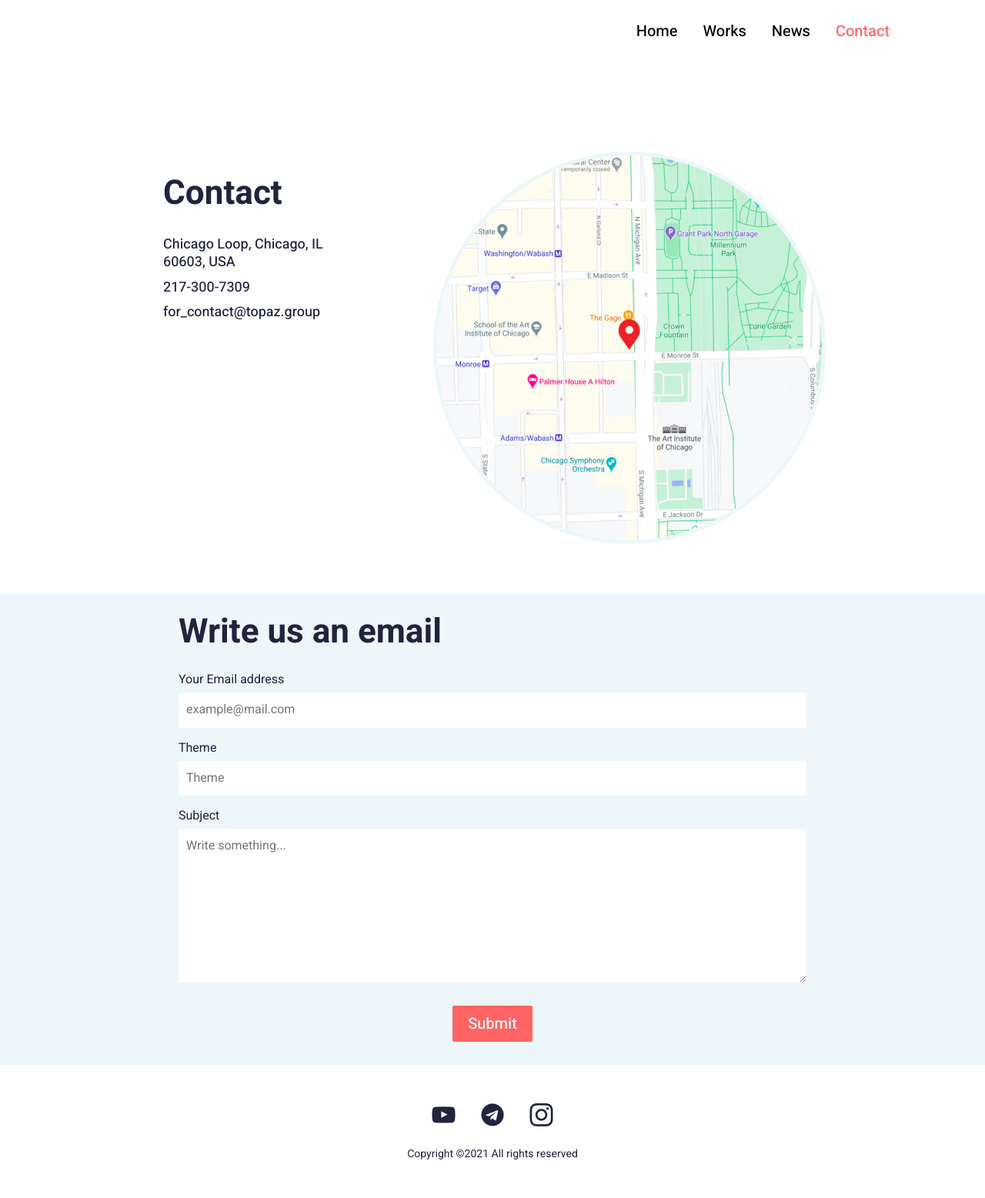
After one commit to m-dzianishchyts/web-technologies, a PHP site: page /contact.html in a window 1280 px wide. The commit adds this page. Shown: the whole page at 77% size. Run offline with PHP 8.4, Linux system fonts and the light colour scheme; some web fonts are replaced.

Commit message:
Rename contacts page to contact

```diff
--- a/html_css_basics/.scss/contacts.scss
+++ b/html_css_basics/.scss/contact.scss
@@ -2,7 +2,7 @@
 @import "header.scss";
 @import "footer.scss";
 
-.contacts {
+.contact {
 	padding: 30px 0px 70px 0px;
     @media (max-width: $md2+px) {
         padding: 0px 0px 70px 0px;
@@ -49,8 +49,15 @@
             padding: 0px 15px 0px 15px;
 			text-align: left;
         }
-		p {
-			margin: 0px 0px 10px 0px;
+	}
+
+	&__contact-way {
+		font-size: 18px;
+		font-weight: 500;
+		margin: 0px 0px 10px 0px;
+		color: inherit;
+		@media (max-width: $md3+px) {
+			font-size: 16px;
 		}
 	}
 
@@ -84,6 +91,11 @@
 
 .email-message {
 	display: flex;
+	background-color: $lightBlue;
+
+	&__container {
+		width: 100%;
+	}
 
 	&__content {
 		width: 100%;
@@ -91,10 +103,22 @@
 
 	&__title {
 		justify-self: left;
-		margin: 0px 0px 30px 0px;
+		padding: 0px 0px 0px 20px;
+		margin: 20px 0px;
+		@media (max-width: $md2+px) {
+			margin: 15px 0px;
+		}
+		@media (max-width: $md3+px) {
+			padding: 0px 0px 0px 10px;
+			margin: 10px 0px;
+		}
 	}
 
 	&__form {
+		padding: 0px 20px;
+		@media (max-width: $md3+px) {
+			padding: 0px 10px;
+		}
 	}
 
 	&__label, &__text-field, &__text-area {
@@ -107,7 +131,7 @@
 	}
 
 	&__text-field, &__text-area {
-		background-color: #e0e0e0;
+		// background-color: #e0e0e0;
 		font-size: 16px;
 		line-height: 26 / 16 * 100%;
 		padding: 10px 10px;
@@ -124,11 +148,18 @@
 	&__text-area {
 		margin: 0px 0px 30px 0px;
 		height: 200px;
+		@media (max-width: $md3+px) {
+			margin: 0px 0px 15px 0px;
+		}
 	}
 
 	&__button-container {
 		display: flex;
 		justify-content: center;
+		margin: 0px 0px 30px 0px;
+		@media (max-width: $md3+px) {
+			margin: 0px 0px 15px 0px;
+		}
 	}
 
 	&__submit-button {
--- a/html_css_basics/article.html
+++ b/html_css_basics/article.html
@@ -33,8 +33,8 @@
                                     >
                                 </li>
                                 <li>
-                                    <a href="contacts.html" class="menu__link"
-                                        >Contacts</a
+                                    <a href="contact.html" class="menu__link"
+                                        >Contact</a
                                     >
                                 </li>
                             </ul>
--- /dev/null
+++ b/html_css_basics/contact.html
@@ -0,0 +1,132 @@
+<!DOCTYPE html>
+<html>
+    <head>
+        <meta charset="UTF-8" />
+        <meta name="format-detection" content="telephone=no" />
+        <meta name="viewport" content="width=device-width, initial-scale=1.0" />
+        <link rel="stylesheet" href="/css/contact.css" />
+        <link rel="icon" href="img/logo_100x100.png" />
+        <title>Contact - Topaz Group</title>
+    </head>
+    <body>
+        <div class="wrapper">
+            <header class="header">
+                <div class="header__content">
+                    <div class="header__menu menu">
+                        <nav class="menu__body">
+                            <ul class="menu__list">
+                                <li>
+                                    <a href="index.html" class="menu__link"
+                                        >Home</a
+                                    >
+                                </li>
+                                <li>
+                                    <a href="works.html" class="menu__link">
+                                        Works
+                                    </a>
+                                </li>
+                                <li>
+                                    <a href="news.html" class="menu__link"
+                                        >News</a
+                                    >
+                                </li>
+                                <li>
+                                    <a
+                                        href="contacts.html"
+                                        class="menu__link menu__active"
+                                        >Contact</a
+                                    >
+                                </li>
+                            </ul>
+                        </nav>
+                    </div>
+                </div>
+            </header>
+            <main class="page">
+                <section class="contact">
+                    <div class="contact__container _container">
+                        <div class="contact__content">
+                            <h1 class="contact__title title">Contact</h1>
+                            <div class="contact__text text">
+                                <p class="contact__contact-way">
+                                    Chicago Loop, Chicago, IL 60603, USA
+                                </p>
+                                <p class="contact__contact-way">217-300-7309</p>
+                                <p class="contact__contact-way">
+                                    for_contact@topaz.group
+                                </p>
+                            </div>
+                        </div>
+                        <div class="contact__location">
+                            <img src="img/location.jpg" alt="" />
+                        </div>
+                    </div>
+                </section>
+                <section class="email-message">
+                    <div class="email-message__container _container">
+                        <div class="email-message__content">
+                            <div class="email-message__title title">
+                                Write us an email
+                            </div>
+                            <form class="email-message__form" action="#">
+                                <label
+                                    class="email-message__label text"
+                                    for="email"
+                                    >Your Email address</label
+                                >
+                                <input
+                                    class="email-message__text-field"
+                                    type="text"
+                                    name="email"
+                                    placeholder="example@mail.com"
+                                />
+                                <label
+                                    class="email-message__label text"
+                                    for="theme"
+                                    >Theme</label
+                                >
+                                <input
+                                    class="email-message__text-field"
+                                    type="text"
+                                    name="theme"
+                                    placeholder="Theme"
+                                />
+                                <label
+                                    class="email-message__label text"
+                                    for="subject"
+                                    >Subject</label
+                                >
+                                <textarea
+                                    class="email-message__text-area"
+                                    id="subject"
+                                    name="subject"
+                                    placeholder="Write something..."
+                                ></textarea>
+
+                                <div class="email-message__button-container">
+                                    <input
+                                        class="email-message__submit-button button"
+                                        type="submit"
+                                        value="Submit"
+                                    />
+                                </div>
+                            </form>
+                        </div>
+                    </div>
+                </section>
+            </main>
+            <footer class="footer">
+                <div class="footer__content _content">
+                    <div class="footer__social social">
+                        <a href="" class="social__item icon-youtube"></a>
+                        <a href="" class="social__item icon-telegram"></a>
+                        <a href="" class="social__item icon-instagram"></a>
+                    </div>
+                    <div class="footer__copyright">
+                        Copyright ©2021 All rights reserved
+                    </div>
+                </div>
+            </footer>
+        </div>
+    </body>
+</html>
--- a/html_css_basics/css/contacts.css
+++ b/html_css_basics/css/contact.css
@@ -259,69 +259,77 @@ body {
 .footer__social {
 	margin: 0px 0px 25px 0px;
 }
-.contacts {
+.contact {
 	padding: 30px 0px 70px 0px;
 }
 @media (max-width: 991.98px) {
-	.contacts {
+	.contact {
 		padding: 0px 0px 70px 0px;
 	}
 }
 @media (max-width: 767.98px) {
-	.contacts {
+	.contact {
 		padding: 0px 0px 60px 0px;
 	}
 }
-.contacts__container {
+.contact__container {
 	display: flex;
 }
 @media (max-width: 767.98px) {
-	.contacts__container {
+	.contact__container {
 		text-align: center;
 		flex-direction: column-reverse;
 		align-items: center;
 	}
 }
-.contacts__content {
+.contact__content {
 	align-items: flex-start;
 	padding: 20px 110px 0px 0px;
 	flex: 1 1 auto;
 }
-.contacts__content *:last-child {
+.contact__content *:last-child {
 	margin-bottom: 0px;
 }
 @media (max-width: 991.98px) {
-	.contacts__content {
+	.contact__content {
 		padding: 20px 50px 0px 0px;
 	}
 }
 @media (max-width: 767.98px) {
-	.contacts__content {
+	.contact__content {
 		padding: 0px 0px 0px 0px;
 	}
 }
-.contacts__title {
+.contact__title {
 	margin: 0px 0px 25px 0px;
 }
 @media (max-width: 767.98px) {
-	.contacts__title {
+	.contact__title {
 		margin: 0px 0px 20px 0px;
 	}
 }
-.contacts__text {
+.contact__text {
 	margin: 0px 0px 35px 0px;
 }
 @media (max-width: 767.98px) {
-	.contacts__text {
+	.contact__text {
 		margin: 0px 0px 25px 0px;
 		padding: 0px 15px 0px 15px;
 		text-align: left;
 	}
 }
-.contacts__text p {
+.contact__contact-way {
+	font-size: 18px;
+	font-weight: 500;
 	margin: 0px 0px 10px 0px;
+	color: inherit;
 }
-.contacts__location {
+@media (max-width: 767.98px) {
+	.contact__contact-way {
+		font-size: 16px;
+	}
+}
+.contact__location {
 	flex: 0 0 500px;
 	display: flex;
 	justify-items: center;
@@ -332,22 +340,22 @@ body {
 	width: 500px;
 	text-align: center;
 }
-.contacts__location img {
+.contact__location img {
 	max-width: 100%;
 }
 @media (max-width: 991.98px) {
-	.contacts__location {
+	.contact__location {
 		max-width: 400px;
 		max-height: 400px;
 	}
 }
 @media (max-width: 767.98px) {
-	.contacts__location {
+	.contact__location {
 		margin: 0px 0px 40px 0px;
 	}
 }
 @media (max-width: 479.98px) {
-	.contacts__location {
+	.contact__location {
 		max-width: 300px;
 		max-height: 300px;
 		margin: 0px 0px 40px 0px;
@@ -356,13 +364,37 @@ body {
 
 .email-message {
 	display: flex;
+	background-color: #edf7fa;
+}
+.email-message__container {
+	width: 100%;
 }
 .email-message__content {
 	width: 100%;
 }
 .email-message__title {
 	justify-self: left;
-	margin: 0px 0px 30px 0px;
+	padding: 0px 0px 0px 20px;
+	margin: 20px 0px;
+}
+@media (max-width: 991.98px) {
+	.email-message__title {
+		margin: 15px 0px;
+	}
+}
+@media (max-width: 767.98px) {
+	.email-message__title {
+		padding: 0px 0px 0px 10px;
+		margin: 10px 0px;
+	}
+}
+.email-message__form {
+	padding: 0px 20px;
+}
+@media (max-width: 767.98px) {
+	.email-message__form {
+		padding: 0px 10px;
+	}
 }
 .email-message__label, .email-message__text-field, .email-message__text-area {
 	width: 100%;
@@ -372,7 +404,6 @@ body {
 	margin: 0px 0px 5px 0px;
 }
 .email-message__text-field, .email-message__text-area {
-	background-color: #e0e0e0;
 	font-size: 16px;
 	line-height: 162.5%;
 	padding: 10px 10px;
@@ -385,9 +416,20 @@ body {
 	margin: 0px 0px 30px 0px;
 	height: 200px;
 }
+@media (max-width: 767.98px) {
+	.email-message__text-area {
+		margin: 0px 0px 15px 0px;
+	}
+}
 .email-message__button-container {
 	display: flex;
 	justify-content: center;
+	margin: 0px 0px 30px 0px;
+}
+@media (max-width: 767.98px) {
+	.email-message__button-container {
+		margin: 0px 0px 15px 0px;
+	}
 }
 .email-message__submit-button {
 	display: block;
--- a/html_css_basics/index.html
+++ b/html_css_basics/index.html
@@ -18,7 +18,7 @@
                             <li><a href="index.html" class="menu__link menu__active">Home</a></li>
                             <li><a href="works.html" class="menu__link">Works</a></li>
                             <li><a href="news.html" class="menu__link">News</a></li>
-                            <li><a href="contacts.html" class="menu__link">Contacts</a></li>
+                            <li><a href="contact.html" class="menu__link">Contact</a></li>
                         </ul>
                     </nav>
                 </div>
@@ -32,7 +32,7 @@
                         <div class="welcome__text text">
                             For 20 years, I have been delighting my customers with fabulous jewelry of my own production. To create them, I use the best materials: jewelry wood, the purest precious stones, metals of the highest quality. You won't have to wait long.
                         </div>
-                        <a href="contacts.html" class="welcome__button button">Make order</a>
+                        <a href="contact.html" class="welcome__button button">Make order</a>
                     </div>
                     <div class="welcome__logo">
                         <img src="img/logo_300x300.png" alt="">
--- a/html_css_basics/news.html
+++ b/html_css_basics/news.html
@@ -33,8 +33,8 @@
                                     >
                                 </li>
                                 <li>
-                                    <a href="contacts.html" class="menu__link"
-                                        >Contacts</a
+                                    <a href="contact.html" class="menu__link"
+                                        >Contact</a
                                     >
                                 </li>
                             </ul>
--- a/html_css_basics/works.html
+++ b/html_css_basics/works.html
@@ -34,8 +34,8 @@
                                     >
                                 </li>
                                 <li>
-                                    <a href="contacts.html" class="menu__link"
-                                        >Contacts</a
+                                    <a href="contact.html" class="menu__link"
+                                        >Contact</a
                                     >
                                 </li>
                             </ul>
```
Also changed, not shown: html_css_basics/contacts.html (deleted, +0 -125 lines).
